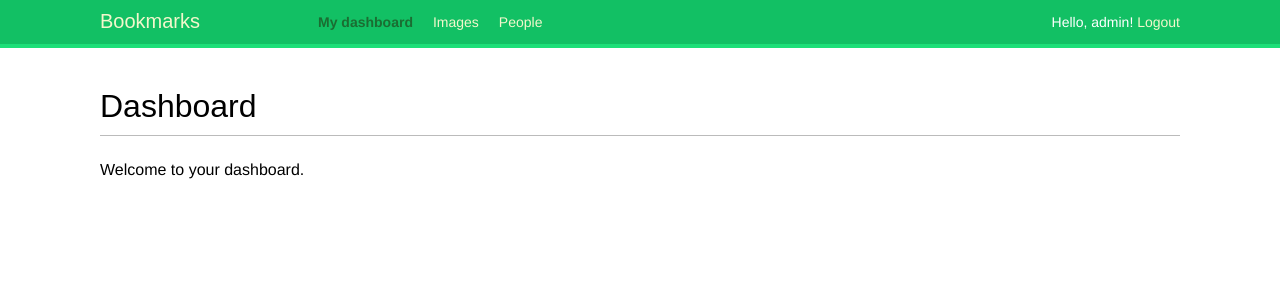
After one commit to Hellsk/bookmarks, a Django app: page /account/ in a window 1280 px wide. The commit adds this page. Shown: the top 300 px of the page. Run offline with Django 3.2, Linux system fonts and the light colour scheme; a user stored in the database is signed in; some web fonts are replaced.

Commit message:
Authentication
Added:
1. Login
2. Logout

```diff
--- /dev/null
+++ b/account/templates/account/dashboard.html
@@ -0,0 +1,6 @@
+{% extends "base.html" %}
+{% block title %}Dashboard{% endblock %}
+{% block content %}
+<h1>Dashboard</h1>
+ <p>Welcome to your dashboard.</p>
+{% endblock %}
--- a/account/templates/base.html
+++ b/account/templates/base.html
@@ -8,6 +8,27 @@
  <body>
  <div id="header">
  <span class="logo">Bookmarks</span>
+  {% if request.user.is_authenticated %}
+ <ul class="menu">
+ <li {% if section == "dashboard" %} class="selected"{% endif %}>
+ <a href="{% url "dashboard" %}">My dashboard</a>
+ </li>
+ <li {% if section == "images" %}class="selected"{% endif %}>
+ <a href="#">Images</a>
+ </li>
+ <li {% if section == "people" %}class="selected"{% endif %}>
+ <a href="#">People</a>
+ </li>
+ </ul>
+ {% endif %}
+  <span class="user">
+   {% if request.user.is_authenticated %}
+ Hello, {{ request.user.username }}!
+ <a href="{% url "logout" %}">Logout</a>
+ {% else %}
+ <a href="{% url "login" %}">Log-in</a>
+ {% endif %}
+ </span>
  </div>
  <div id="content">
  {% block content %}{% endblock %}
--- a/account/urls.py
+++ b/account/urls.py
@@ -1,6 +1,10 @@
 from django.urls import path
 from . import views
+from django.contrib.auth import views as auth_views
 
 urlpatterns = [
-    path('login/', views.user_login, name='login'),
+    # path('login/', views.user_login, name='login'),
+    path('login/', auth_views.LoginView.as_view(), name='login'),
+    path('logout/', auth_views.LogoutView.as_view(), name='logout'),
+    path('', views.dashboard, name='dashboard'),
 ]
--- a/account/views.py
+++ b/account/views.py
@@ -2,6 +2,7 @@ from django.shortcuts import render
 from django.http import HttpResponse
 from django.contrib.auth import authenticate, login
 from .forms import LoginForm
+from django.contrib.auth.decorators import login_required
 
 # Create your views here.
 def user_login(request):
@@ -23,3 +24,8 @@ def user_login(request):
     else:
         form = LoginForm()
     return render(request, 'account/login.html', {'form':form})
+
+
+@login_required
+def dashboard(request):
+    return render(request, 'account/dashboard.html', {'section':'dashboard'})
--- a/bookmarks/settings.py
+++ b/bookmarks/settings.py
@@ -119,3 +119,9 @@ USE_TZ = True
 # https://docs.djangoproject.com/en/3.1/howto/static-files/
 
 STATIC_URL = '/static/'
+
+# auth
+
+LOGIN_REDIRECT_URL = 'dashboard'
+LOGIN_URL = 'login'
+LOGOUT_URL = 'logout'
```
Also changed, not shown: account/templates/registration/logged_out.html (added, +8 -0 lines), account/templates/registration/login.html (added, +18 -0 lines), db.sqlite3.
